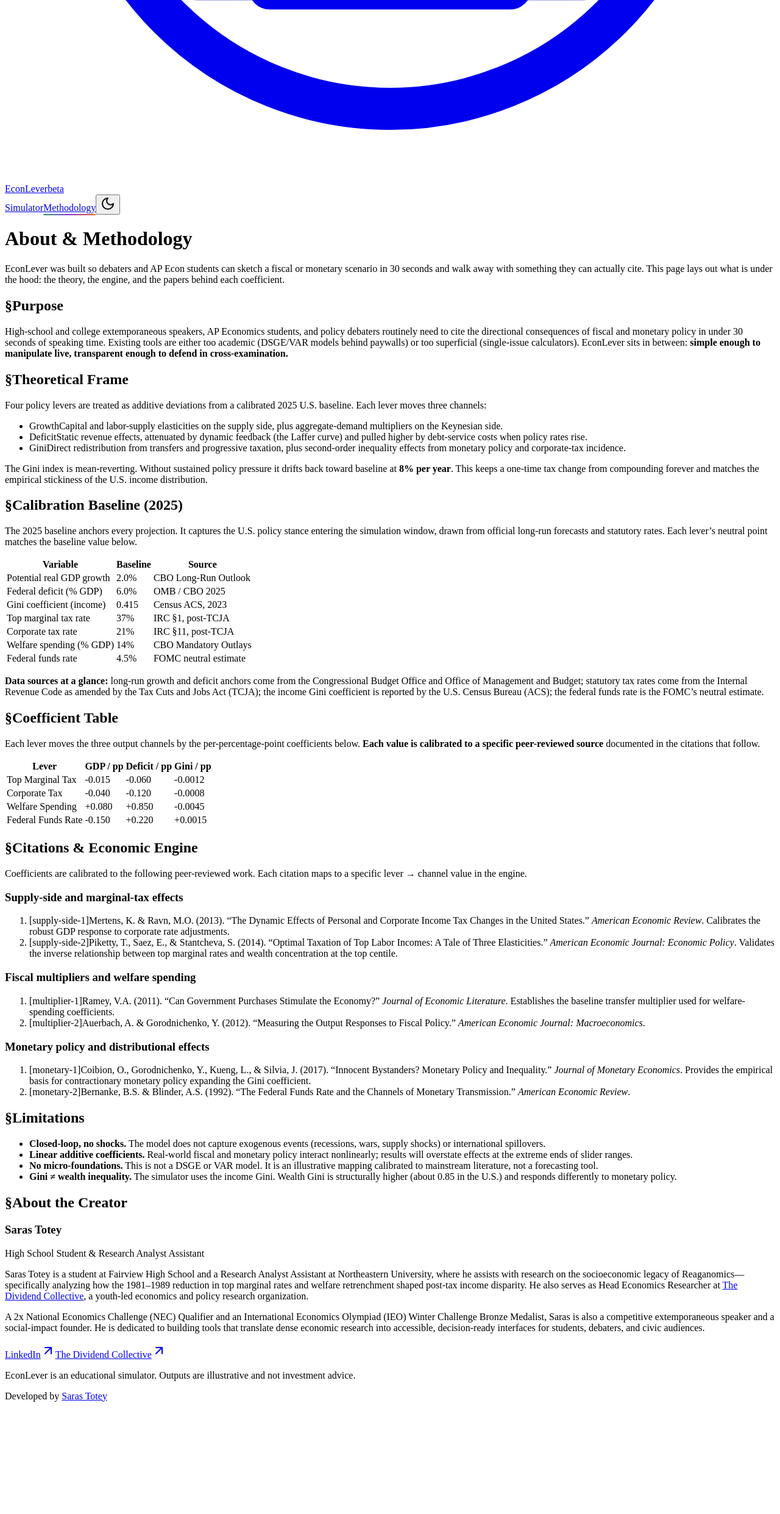
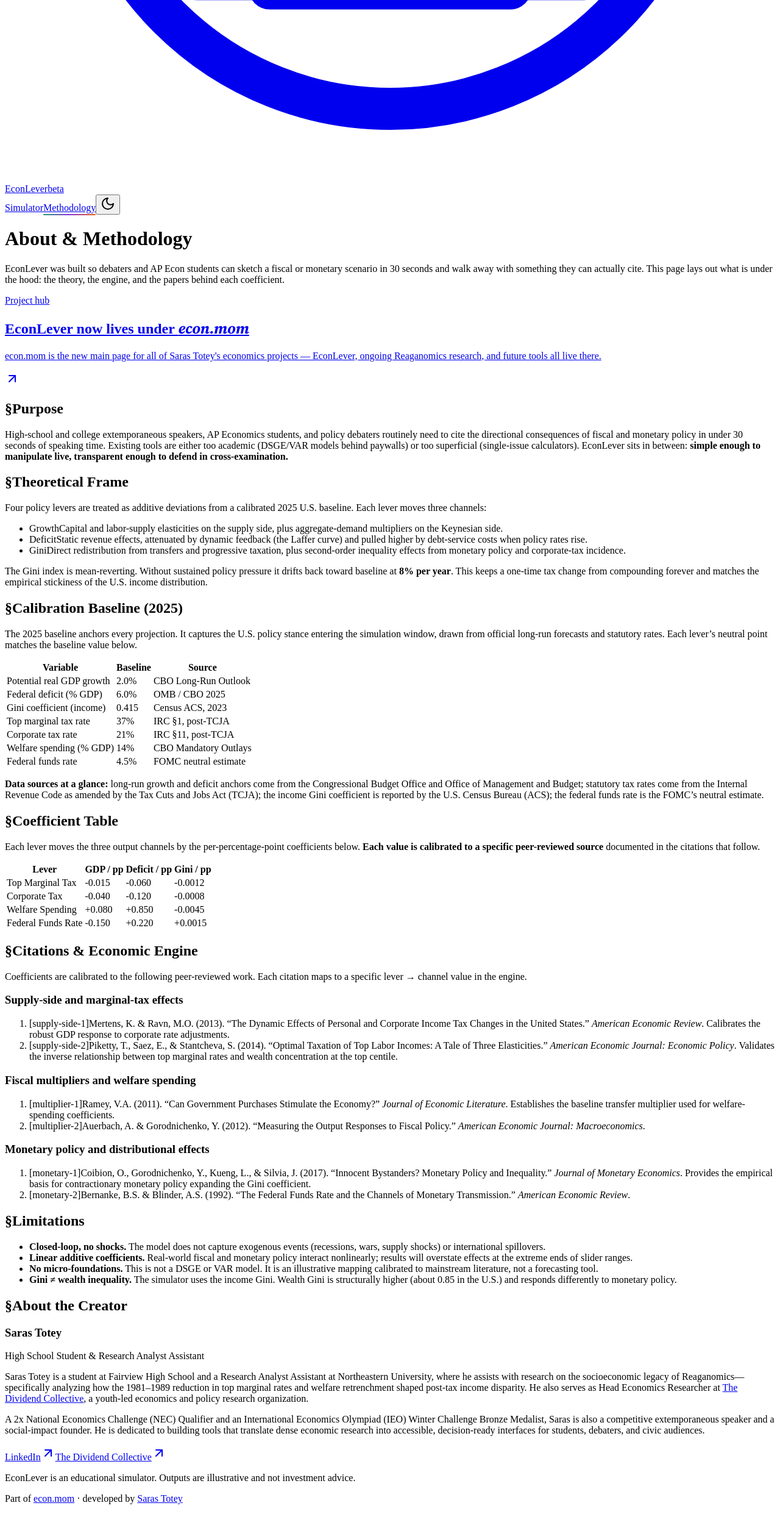
Before and after one commit to PandaXPanther/EconLever, a React (Vite) app in the folder client/: page /#/about in a window 1280 px wide. Shown: the part 983-3466 px from the top of the page at 61% size. Before the commit the page ends 3298 px from the top, so only its background shows below. Built offline with nearby package versions, Linux system fonts and the light colour scheme; a web font is replaced by a local one.

Commit message:
Reference econ.mom: project-hub callout on About + footer link

```diff
--- a/client/src/components/SiteFooter.tsx
+++ b/client/src/components/SiteFooter.tsx
@@ -7,7 +7,17 @@
           <span className="whitespace-nowrap">not investment advice.</span>
         </p>
         <p className="text-xs text-muted-foreground">
-          Developed by{" "}
+          Part of{" "}
+          <a
+            href="https://econ.mom"
+            target="_blank"
+            rel="noopener noreferrer"
+            className="font-medium text-foreground underline-offset-4 hover:underline"
+            data-testid="link-econ-mom"
+          >
+            econ.mom
+          </a>
+          {" "}· developed by{" "}
           <a
             href="https://www.linkedin.com/in/saras-totey-64a777334/"
             target="_blank"
--- a/client/src/pages/About.tsx
+++ b/client/src/pages/About.tsx
@@ -23,7 +23,7 @@
   return (
     <div className="mx-auto max-w-3xl px-4 sm:px-6 py-10 sm:py-14">
       {/* Page header */}
-      <div className="mb-10">
+      <div className="mb-8">
         <h1 className="text-[28px] sm:text-[32px] font-semibold tracking-tight leading-[1.15] text-foreground">
           About &amp; Methodology
         </h1>
@@ -34,6 +34,32 @@
           the papers behind each coefficient.
         </p>
       </div>
+
+      {/* econ.mom hub callout */}
+      <a
+        href="https://econ.mom"
+        target="_blank"
+        rel="noopener noreferrer"
+        data-testid="card-econ-mom"
+        className="group relative mb-12 block overflow-hidden rounded-xl border border-card-border bg-card p-5 sm:p-6 hover-elevate active-elevate-2"
+      >
+        <div className="absolute inset-y-0 left-0 w-[3px] tri-strip" aria-hidden />
+        <div className="flex items-start justify-between gap-4">
+          <div>
+            <div className="flex items-center gap-2 text-[10px] font-mono uppercase tracking-[0.16em] text-muted-foreground">
+              <span className="inline-block h-1.5 w-1.5 rounded-full bg-foreground" aria-hidden />
+              Project hub
+            </div>
+            <h2 className="mt-2 text-base font-semibold tracking-tight text-foreground">
+              EconLever now lives under <span className="font-editorial text-[hsl(var(--inequality))]">econ.mom</span>
+            </h2>
+            <p className="mt-1.5 text-[13px] leading-relaxed text-muted-foreground max-w-[60ch]">
+              <span className="font-medium text-foreground">econ.mom</span> is the new main page for all of Saras Totey&apos;s economics projects — EconLever, ongoing Reaganomics research, and future tools all live there.
+            </p>
+          </div>
+          <ArrowUpRight className="h-4 w-4 shrink-0 text-muted-foreground transition-transform group-hover:-translate-y-0.5 group-hover:translate-x-0.5" />
+        </div>
+      </a>
 
       <Section heading="Purpose">
         <p>
```
